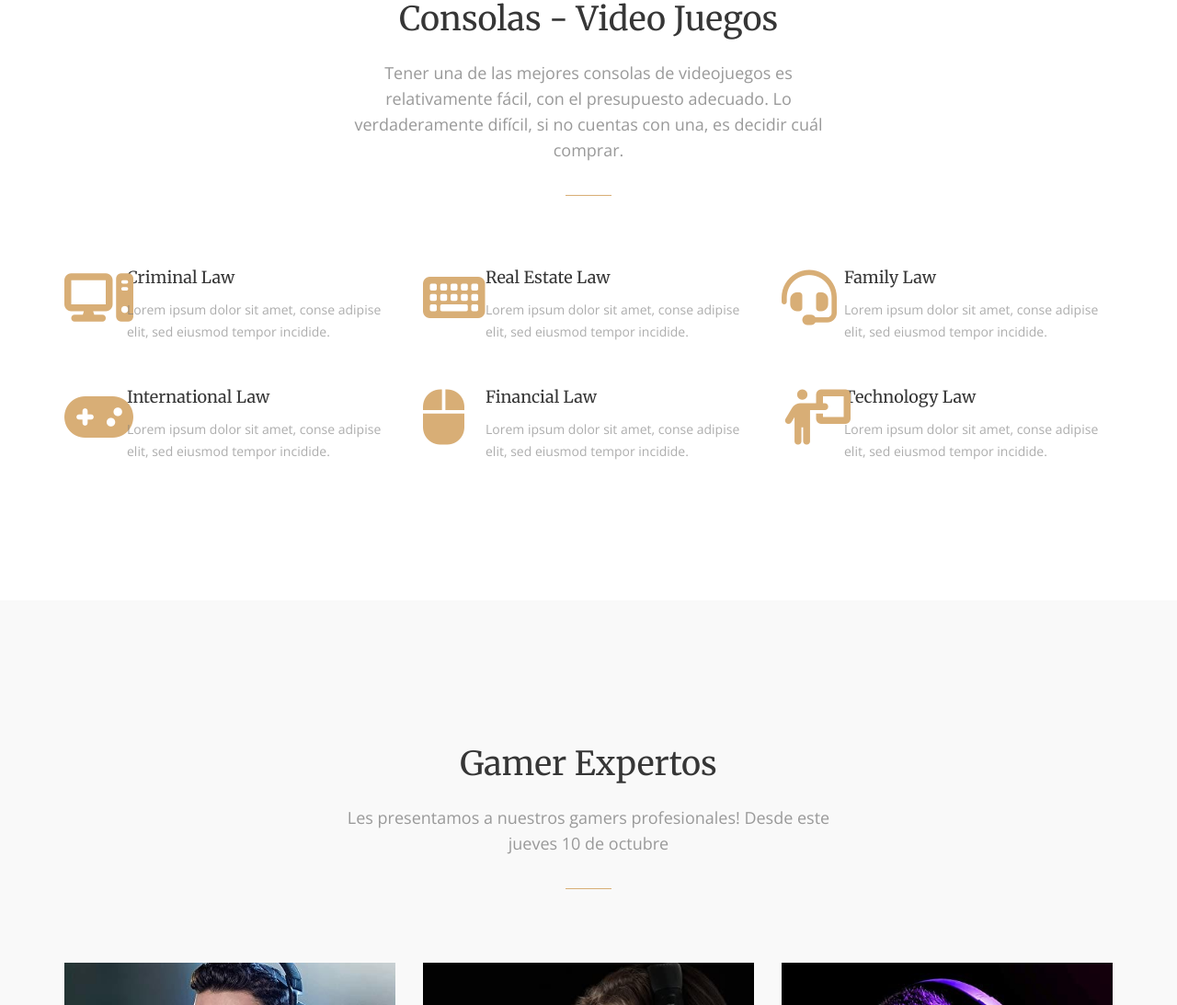
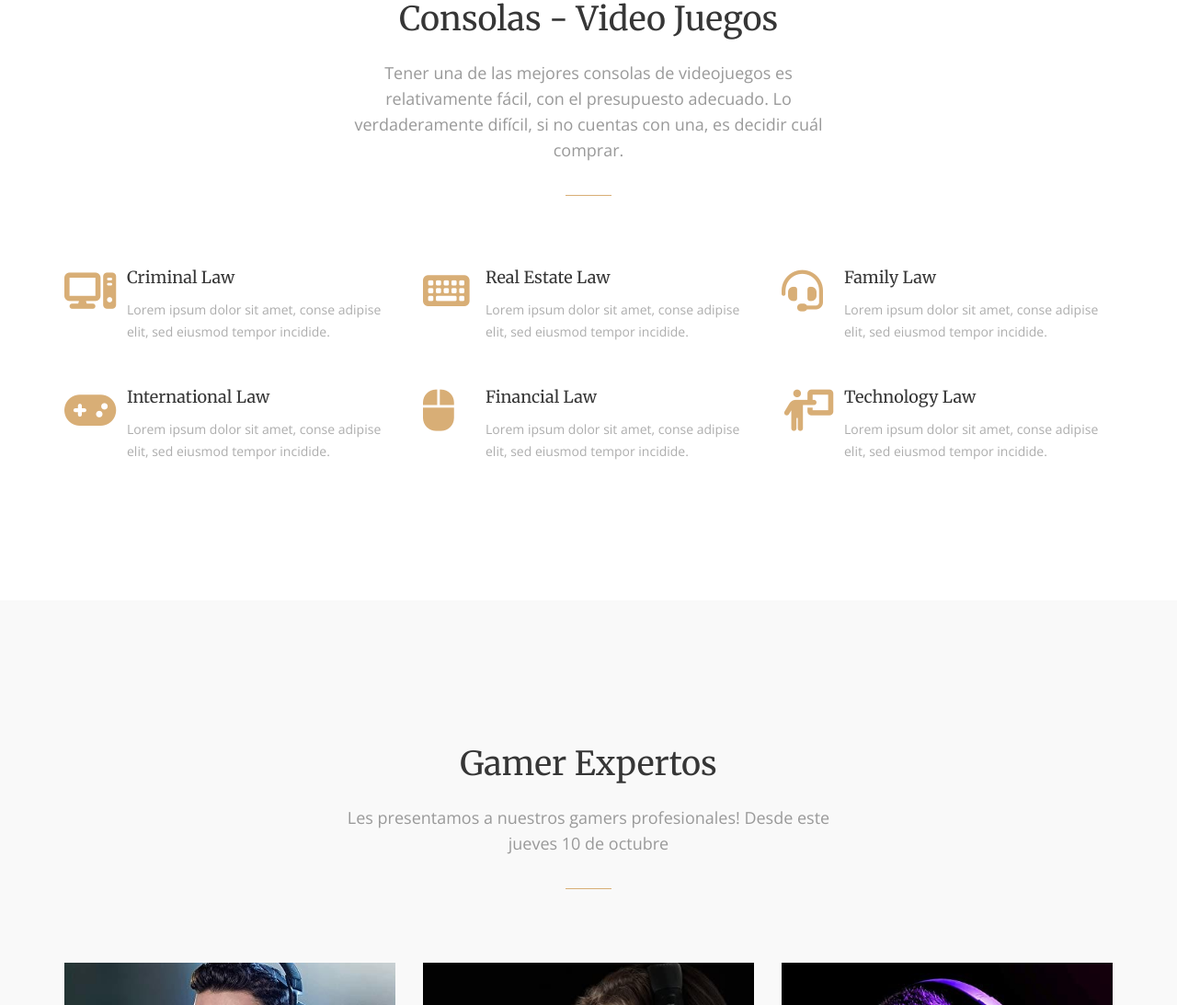
Before and after one commit to omensago/projecto_html, a plain HTML site: page index.html in a window 1280 px wide. Shown: the part 1737-2830 px from the top of the page at 92% size. Drawn offline with nearby package versions, Linux system fonts and the light colour scheme.

Commit message:
listo hasta iconos

```diff
--- a/index.html
+++ b/index.html
@@ -268,7 +268,7 @@
 			<!-- Panel #1 -->
 			<div class="col-xs-12 col-sm-12 col-md-4">
 				<div class="feature-panel wow fadeInUp" data-wow-duration="1s">
-					<div class="feature--icon">
+					<div style="font-size: 45px" class="feature--icon">
 						<i class="fa-solid fa-computer"></i>
 					</div>
 					<div class="feature--content">
@@ -283,7 +283,7 @@
 			<!-- Panel #2 -->
 			<div class="col-xs-12 col-sm-12 col-md-4">
 				<div class="feature-panel wow fadeInUp" data-wow-duration="1s">
-					<div class="feature--icon">
+					<div style="font-size: 45px" class="feature--icon">
 						<i class="fa-solid fa-keyboard"></i>
 					</div>
 					<div class="feature--content">
@@ -298,7 +298,7 @@
 			<!-- Panel #3 -->
 			<div class="col-xs-12 col-sm-12 col-md-4">
 				<div class="feature-panel wow fadeInUp" data-wow-duration="1s">
-					<div class="feature--icon">
+					<div style="font-size: 45px" class="feature--icon">
 						<i class="fa-solid fa-headset"></i>
 					</div>
 					<div class="feature--content">
@@ -313,7 +313,7 @@
 			<!-- Panel #4 -->
 			<div class="col-xs-12 col-sm-12 col-md-4">
 				<div class="feature-panel wow fadeInUp" data-wow-duration="1s">
-					<div class="feature--icon">
+					<div style="font-size: 45px" class="feature--icon">
 						<i class="fa-solid fa-gamepad"></i>
 					</div>
 					<div class="feature--content">
@@ -328,7 +328,7 @@
 			<!-- Panel #5 -->
 			<div class="col-xs-12 col-sm-12 col-md-4">
 				<div class="feature-panel wow fadeInUp" data-wow-duration="1s">
-					<div class="feature--icon">
+					<div style="font-size: 45px" class="feature--icon">
 						<i class="fa-solid fa-computer-mouse"></i>
 					</div>
 					<div class="feature--content">
@@ -343,7 +343,8 @@
 			<!-- Panel #6 -->
 			<div class="col-xs-12 col-sm-12 col-md-4">
 				<div class="feature-panel wow fadeInUp" data-wow-duration="1s">
-					<div class="feature--icon">
+					<div style="font-size: 45px" class="feature--icon">
+
 						<i class="fa-solid fa-person-chalkboard"></i>
 					</div>
 					<div class="feature--content">
```
